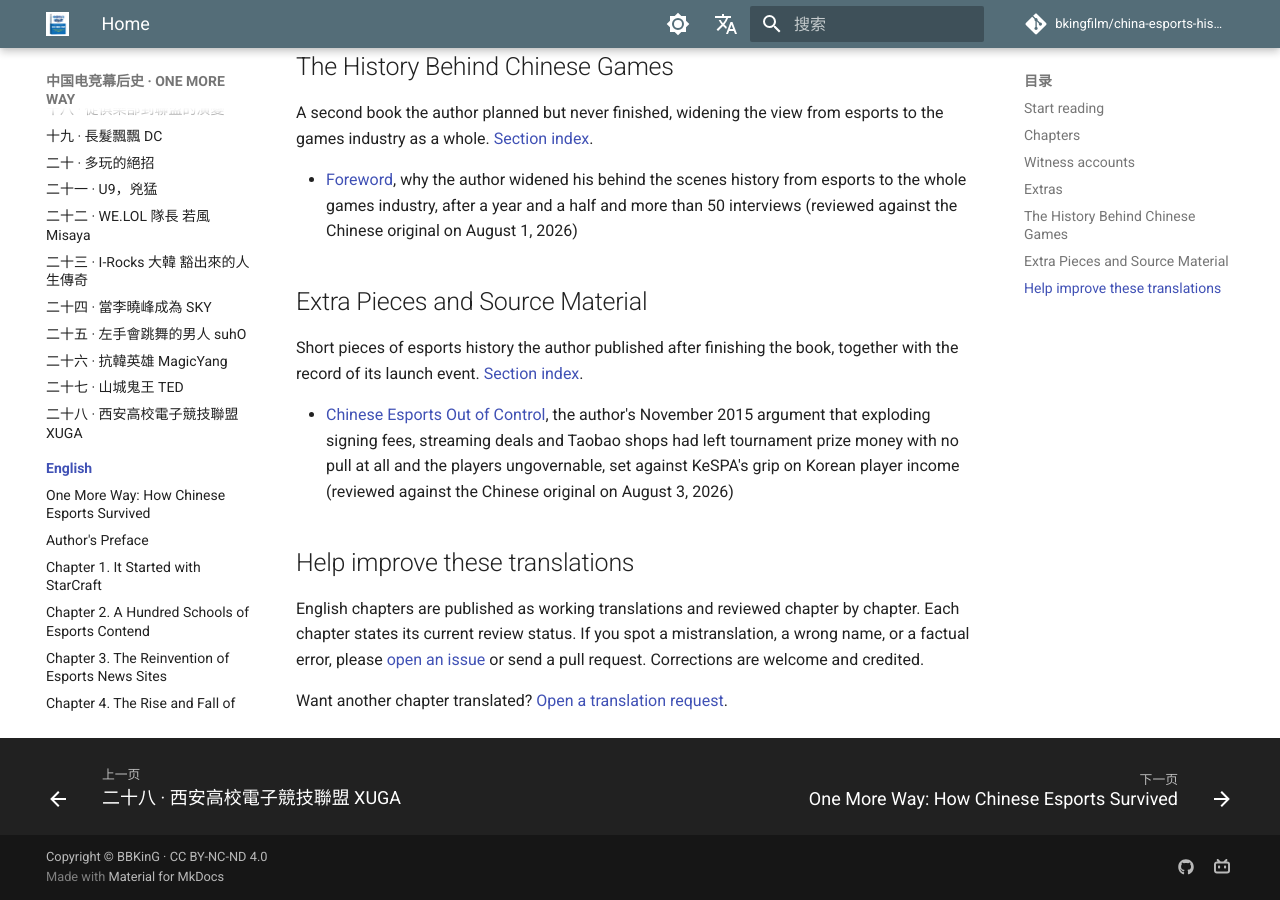
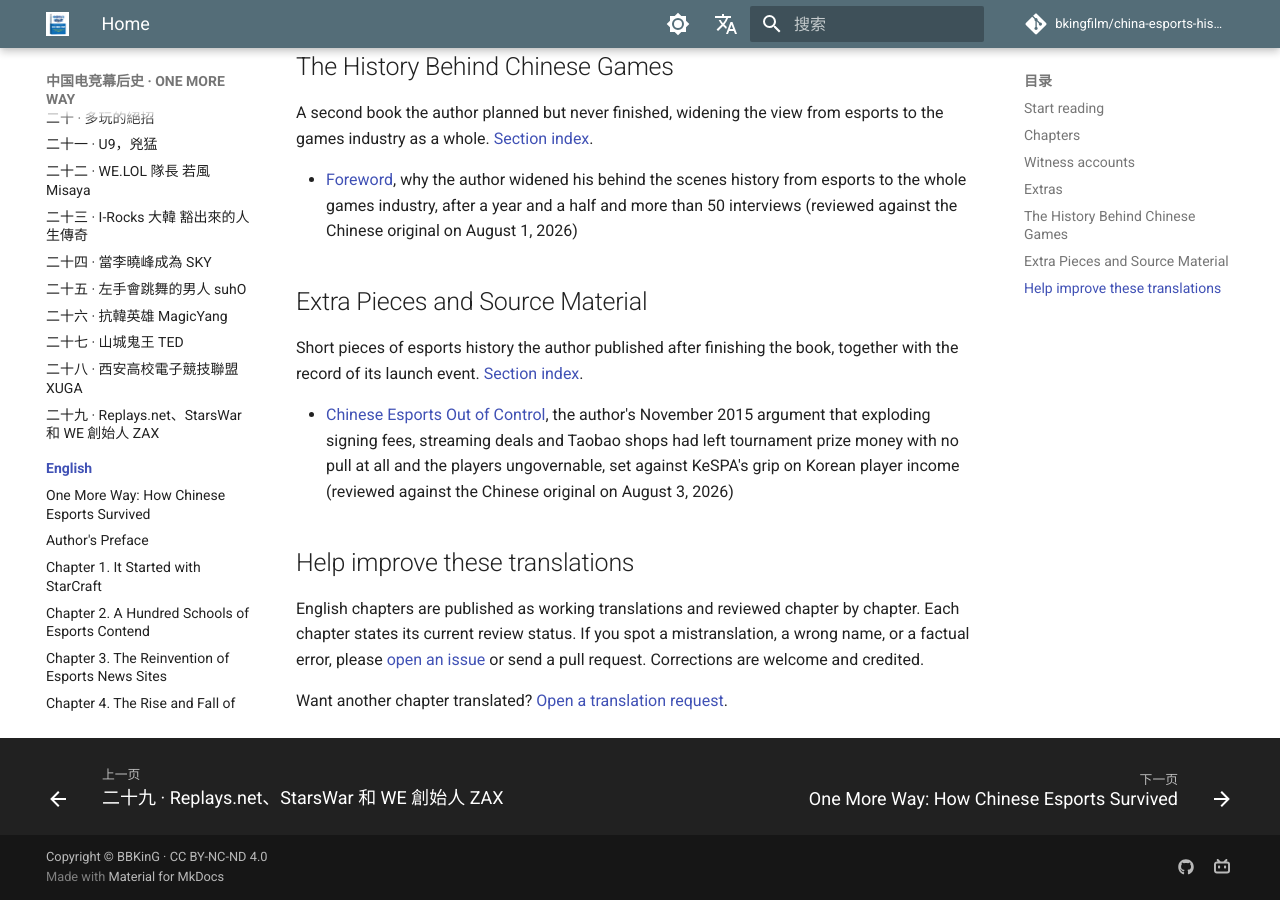
Before and after one commit to bkingfilm/china-esports-history, an MkDocs documentation site: the page built from docs/en/index.md, in a window 1280 px wide and 900 px high, scrolled down 6626 px. Built offline with MkDocs 1.6.1 and Material for MkDocs 9.7.7, drawn with Linux system fonts in a browser that asks for light colours; comment, search, counter and statistics services are not loaded; part of the change alters nothing that is shown.

Commit message:
繁體中文版新增第二十九章 Replays.net、StarsWar 和 WE 創始人 ZAX
譯自 docs/zh/chapters/29-Replays.net、StarsWar和WE创始人-ZAX.md，
章節結構照已校對的英文版 docs/en/29-zhouhao-zax-replays-starswar-we-founder.md 對齊（全篇無小標題）。

同時更新 docs/zh-tw/index.md 章節清單與 mkdocs.yml 繁體中文 nav。

自檢：s2tw 全等比對僅剩檔頭簡體連結兩處（例外甲），大陸用詞掃描、引號、
破折號、無圖片、數字與人名逐項核對全過，mkdocs build --strict 通過。

Co-Authored-By: Claude Opus 5 (1M context) <noreply@anthropic.com>

```diff
--- /dev/null
+++ b/docs/zh-tw/29-zhouhao-zax-replays-starswar-we-founder.md
@@ -0,0 +1,59 @@
+# 二十九 Replays.net、StarsWar 和 WE 創始人 ZAX
+
+> 《ONE MORE WAY：中國電競幕後史》其中一章。作者 BBKinG（劉洋）。譯自簡體中文原文：[二十九 Replays.net、StarsWar和WE创始人 ZAX](../zh/chapters/29-Replays.net、StarsWar和WE创始人-ZAX.md)
+>
+> 由 BBKinG 寫於 2008 年。首次發表於作者的知乎專欄，2013 年 12 月 23 日：https://zhuanlan.zhihu.com/p/19642242
+>
+> 這是等待校對的工作稿。若您發現誤譯、用詞不合臺灣習慣或史實錯誤，歡迎[開一個 issue](https://github.com/bkingfilm/china-esports-history/issues/new) 或送出 pull request。
+
+說到周豪這個名字，相信很多人都不知道，即便是說到他的另一個名字 Zax，相信很多人就算知道，但在腦海裡也沒有一個清晰的輪廓。這是因為，即使他是國際著名華人電子競技社群 http://Replays.net 的創始人，Stars War 國際電子競技明星邀請賽的組織者，世界頂級電子競技俱樂部 WE 的幕後老闆，1981 年出生的他也沒有任何張揚和高傲的姿態，一直低調地走在國內電子競技的幕後。
+
+Zax 在圈內有著很好的口碑，甚至連很多競爭對手都和他是朋友，但是很少有人瞭解他的過去，也很少有人知道他擁有什麼樣的夢想，這在年輕浮躁的電子競技圈幾乎是個奇蹟。
+
+Zax 祖籍廣東省潮州市，他的父親是一個典型的潮州商人，積極勤奮，好奇樂觀，非常具有冒險精神，做過很多那個時代的新興行業，曾是第一批在上海開超市的人，Zax 從小的家境非常好，甚至在上學放學時有專門的私人司機接送，從小喜歡玩遊戲的 Zax 幾乎擁有他成長時期所有類型的遊戲機，甚至有世界第一代遊戲機，用搖桿控制的雅達利遊戲機。
+
+不過這種富裕的生活在 Zax 高中時被一場突如其來的變故扭轉了。
+
+在 Zax 上高中的時候，他父親的生意合夥人突然捲款跑了，帶走了所有的錢，銷聲匿跡，突然間所有的債務都壓在了 Zax 父親的頭上，資金沒了，生意垮了，接踵而來的各種官司更是雪上加霜，法院甚至一度封掉了 Zax 的家，以前的那種養尊處優的生活一瞬間就沒了，曾經熟悉的面孔也在剎那間變得陌生，而 Zax 親眼目睹了這場變故的整個過程，他說，直到現在都還記得那些人的嘴臉。
+
+雖然這場變故帶來的影響在 Zax 大學畢業後有所好轉，但是它給 Zax 和他家庭帶來了太多的經驗和教訓，也非常殘酷地把 Zax 一下推到了社會的邊緣，讓他看到了社會的另一面。他說，在看到那一切之後，他有了一些改變，他繼承了他父輩一代潮州商人愛冒險，積極勤奮，好奇等特性，但是他絕對不會像父輩那樣拿家庭的未來去冒險，那太愚蠢了，從那時起，Zax 給自己定了一個奮鬥目標，就是讓家人和後代生活得更好。
+
+正是由於這樣的一些影響，Zax 選擇了一條和他父親完全不同的商人之路，走技術和文化商人的道路。
+
+2000 年，Zax 高中畢業了，考入了上海交通大學土木工程系，在那個暑假，他到電腦城裡找了份賣電腦的工作，在那裡，他開始瞭解客戶對電腦的需求，知道了要怎麼說怎麼做才能讓客戶對他賣的電腦產生興趣，並且第一次接觸到了電腦各方面的技術。
+
+進入大學之後，喜歡《星際爭霸》（臺譯《星海爭霸》）遊戲的 Zax 加入了學校裡的星際戰隊，當時學校戰隊有個主頁。怎麼做網頁？這讓他產生了濃厚的興趣，於是他就開始跟著一位學長學習做網頁，憑藉對技術方面的好奇和勤奮，很快他的網頁製作技術就超過了學長，在學長畢業離開學校時，他已經成了學校裡的很多學院和組織網站的設計製作者。
+
+由於一直從事學校星際戰隊主頁的管理，Zax 也從一個隊員慢慢地變成了戰隊的管理者之一。02 年非典的時候，Zax 和一群電子競技愛好者，在學校宿舍裡成功地搞了一次 CS 比賽，大家只需要在宿舍裡就可以透過網路參加，這讓學校方面對電子競技好感倍增，Zax 他們抓住機會向團委申請了「上海交通大學電子競技協會」，協會被很快批准，他也順其自然地成了該協會的負責人之一，並在招新宣講會上，向全體新成員致辭。
+
+在管理星際戰隊網站的時候，Zax 發現很多人對 Replay（比賽錄影）的需求量很大，於是，Zax 在一個叫「交大娛樂城」的網站上開出一個版塊，專門提供比賽錄影的下載，當時訪問的人很少，線上只有幾十個人，都是來下載錄影的。
+
+2002 年，隨著下載錄影的人越來越多，Zax 專門申請了一個個人空間來放那些錄影，這就是 Replays 最早的原型：http://replays.126.com/，當時的名字叫《經典錄像下載站》，02 年 7 月 22 日，Zax 打算註冊一個更好記的域名，就嘗試性地查詢了 Replays.net 這個域名，讓 Zax 十分驚奇的是，這個域名竟然沒有被註冊，從此，Replays.net 這個域名和 Zax 緊緊地連在了一起。
+
+http://Replays.net 在建立之初只有《魔獸爭霸 3》的錄影，後來一個當時在國內排前三的星際戰隊 linyu 戰隊的隊長找到 Zax，希望在 http://Replays.net 裡加入星際分站，Zax 同意了，隨後 linyu 戰隊的 WuFan（吳凡）被派過來專門負責星際分站的更新。現在，6 年過去了，WuFan 已經成了 http://Replays.net 的主編，負責 RN 下 6 個分站的內容管理。
+
+Zax 在說到 WuFan 最開始的工作時，用了一個非常形象具體的名詞「人肉搜索」，因為那個時候網站搜尋技術還不如現在這樣發達，很多比賽的錄影僅靠搜尋是無法找到的，要去翻看很多國外的電子競技網站，電子競技選手自己的 BLOG，甚至是要和那些職業選手建立長期的關係，以便可以從他們那裡拿到第一手的比賽和訓練錄影。
+
+在網站創立之初，更新和維護網站需要花費非常多的時間和精力，而且大家全部是自願的，RN 從 02 年建立到 05 年 4 月被美國 IGE 公司收購幾乎沒有一分錢收入，伺服器空間都是 Zax 到處借來的，一批又一批的 http://Replays.net 愛好者創造了 RN，Zax 說光是寫曾經為 RN 付出努力的工作人員名字就可以寫滿幾頁紙了，除了現在作為全職編輯的 WUFAN、SNOW、TONY 等等，曾為 RN 付出努力的工作人員幾乎遍佈世界各地的各個角落，從事著各式各樣的工作，他們依然和 Zax 保持著聯繫。
+
+http://Replays.net 真正火起來是在 05 年的 1 月，那是韓國 WEG 第一賽季的比賽，韓國人已經邀請了當時國內如日中天的 Magicyang 和蘇昊赴韓國參加電視聯賽，還有一個名額，要透過大家的投票才能決定，而當時還不出名的 SKY（就是後來奪得連續兩屆 WCG 冠軍的李曉峰）就在其中，SKY 透過 http://Replays.net 表達了他十分想去韓國參加 WEG 比賽的願望，http://Replays.net 發動了一場為 SKY 拉票的行動，一些大的遊戲網站比如新浪遊戲等等紛紛響應，不斷轉載 http://Replays.net 發出的拉票新聞，大家也紛紛透過這些新聞中的連結來到 RN 的論壇，從開始的幾十人，到後來的幾千人在線上，而 RN 論壇的人性化系統設計和自由度讓很多人喜歡上了這裡，會員數量開始倍增。
+
+當時同類的網站由於各種原因不斷關閉，有因為駭客攻擊，有因為人員流失，有因為技術跟不上，RN 當時也遇到了這些問題，曾經有長達 2 個月被人攻擊無法訪問，後來在母公司 IGE 的幫助下，RN 搬到了有千兆防火牆的專業機房中。在擁有了自己獨立的伺服器後，RN 走上正軌，網站訪問速度和網站的功能品質有了大幅度提高。
+
+說到 RN 和 IGE 的聯姻，就不得不說到另一個有點傳奇的人，就是 IGE 當時的中國上海代表處負責人 Rendey，Zax 和他認識的時候，Rendey 還在美國上學，課餘時間要去騎單車送外賣，他是一個 WAR3 的狂熱愛好者，也是 http://Replays.net 的會員，他後來自己做了一個虛擬物品交易網站，在中國收貨往美國賣，由於成本相比較低，很快就吃掉了當時美國最大的虛擬物品交易商 IGE 很大一部分市場，最後迫使 IGE 提出收購他的網站，那年 Rendey 27 歲，而 IGE 的老闆 24 歲，在被收購後，Rendey 被派回中國上海負責 IGE 90% 的全球採購業務，據說當時 IGE 公司市值 6 億美元。
+
+Zax 回憶這個部分時，依然可以感受到他的意外，一個一年前在美國送外賣，並且從沒見過面的 RN 會員，一年後是自己的老闆，誰都無法想像這種機緣巧合，讓 http://Replays.net 從一個個人網站變成了一個商業網站，Zax 說，現在想起來，Rendey 給我們了一個很好的機會。
+
+在 RN 被收購後，公司搬往了上海靜安區威海路的文新報業大廈，Zax 有了充足的資金和後臺去擴大 http://Replays.net 的影響力，在和 Rendey 商量後，公司打算組建一支實力強勁的 War3 戰隊，Rendey 想收購當時韓國最強的 Friends 戰隊，就找到了 Showtime 幫助聯繫，Zax 想收購中國當時最強的 Yoliny 戰隊，就聯繫了 Yoliny 的隊長裴樂，在經過幾次和選手的談判之後，戰隊成員基本敲定了，新的戰隊由中國和韓國 2 支最強的戰隊組成，合併後的新名字叫 World Elite（世界精英）就是現在如日中天的 WE 戰隊。
+
+2005 年 4 月 28 日，WE 戰隊成立後，Rendey 想把中國和韓國的隊員都邀請到上海來舉行一個成立儀式，Zax 提出，機會難得，不如搞大一點做一個比賽，在體育館裡舉行，觀眾可以來看。其實，做一個自有品牌的國際性比賽是 Zax 一直以來的夢想之一。
+
+就這樣，05 年 6 月，第一屆 Stars War 國際電子競技明星邀請賽誕生了，在上海盧灣區體育館，比賽當天整個體育館座無虛席，說起那屆的 Stars War，Zax 印象最深的就是比賽打到晚上 12 點，竟然還有至少 200 名觀眾沒走，堅持看完了比賽，結束後還在體育館外面等著選手出來要簽名。
+
+由於第一屆 Stars War 時觀眾的熱烈反應，公司決定把 Stars War 這個賽事品牌一直做下去，這樣也就有了第二屆的 Stars War，邀請到了更多的世界頂級明星，更大的體育館，比賽時 GamesTV 進行了現場直播，26 萬獨立 IP 的觀看和現場 4000 個座位被佔滿，而且是連續 2 天，這個電子競技比賽現場觀眾最多的紀錄直到現在都沒有被打破，Stars War 創造了一個新的電子競技比賽組織模式：全明星賽現場直播模式。
+
+WE 戰隊在有了穩定的贊助支持後，全隊的成績更是突飛猛進，中國分隊的 SKY 連續 2 年獲得 WCG 世界冠軍，08 梯隊和 09 梯隊也在穩步提高，隨著 WE 星際和 FIFA 足球分隊的建立，以及各種電腦硬體和時尚消費品贊助商的追捧，WE 已經成為了中國電子競技俱樂部的皇馬。
+
+不過，中國電子競技的整體形勢依然不容樂觀，無論是作為一種新興的體育項目，還是一種生活態度，電子競技的概念都十分前衛，Zax 說，有些事情需要時間，各種人脈和資源需要時間去沉澱，電子競技圈也需要時間去成長，越來越多喜歡電子競技的人們開始進入職場，我們經常看到一些人開始把一些企業市場活動和電子競技聯繫起來，他們之前都是電子競技的參與者或者是愛好者，我們現在做的就是一個播種的階段，電子競技將來的前景一定很好，就看誰能活到那個時候。
+
+潮州人愛好喝功夫茶，Zax 現在一有空就會在家裡喝喝功夫茶，約朋友來家裡聊聊天，甚至是彈彈鋼琴。他有一隻紫砂壺，他說紫砂壺是要養的，養久了就能通人性，每天要不斷的撫摸它的表面，它會吸收你的靈氣，時間長了會使得泡出來的茶會有你獨特的味道，中國傳統文化有很多寶貴的東西，但是很多被我們拋棄了，說禮儀別人會想到日本，說圍棋別人想到韓國，我們已經快沒有自己的文化了，Zax 夢想有一天別人說到電子競技的時候，能想到中國。
--- a/docs/zh-tw/index.md
+++ b/docs/zh-tw/index.md
@@ -48,3 +48,4 @@
 - [二十六 抗韓英雄 MagicYang](26-magicyang-korean-killer.md)，全書第二十六章，BBKinG 寫於 2007 年。老楊本名周晨，1981 年生於上海徐匯區，MagicYang 這個 ID 取自《銀河英雄傳說》裡像魔術師一樣運用戰術的楊威利。童年泡在動畫片裡，曾用《海賊王》香吉士畢生尋找的 All-Blue 當比賽名字；家裡對功課只「稍微限制」，他因此有時間鑽研棋類，初中就自己設計了一套二十多種艦隻相生相剋的二戰海戰遊戲，連規則書都寫了一本。2001 年 WCGC 上海賽區星際項目在淘汰賽出局，2002 年被學校推薦去網咖當實習網管，一個月後辭職專心備戰，以「意境」戰隊的 =Y.J=WCG 拿下 WCG 上海賽區星際冠軍，中國區總決賽在敗者組淘汰 PJ 後輸給馬天元。看清和韓國高手的差距後，2003 年初加入 SOZ 改打 WAR3，每天 16 小時泡在戰網，不到一年做到亞洲伺服器排名第一，他改良的「大樹流」逼得暴雪在改版時削弱大樹屬性。同年 WCG 韓國總決賽，靠出國前和 SuhO 算出的「龍之溫泉」泉水細節，用小精靈偷傷對手英雄擊敗 Ex_Bifrost，又擊敗 TopSpeed.WeRRa，被愛好者冠上抗韓大師的頭銜，八進四卻輸給隊友 ChinaHuman（CQ2000）。2005 年在韓國 WEG 電視聯賽先以出其不意的雙線戰術逼退 TOD，最後敗給被稱為第五種族外星人的 Moon，拿到第四。回國後經張哲希與黃昊引見進 GamesTV 做兼職解說，和 BBC 的 BM 組合成了解說界的經典（等待校對的工作稿）
 - [二十七 父母帶他打比賽 山城鬼王 TED](27-zengzhuo-ted-ghost-king.md)，全書第二十七章。曾卓（TED）1988 年生於重慶渝中區，父親是警察，母親是公司文員，家裡在教育觀念上十分超前。不到 5 歲父親就買了紅白機，父子倆在家一起玩坦克大戰，街機流行時是母親帶他去遊戲廳，個子夠不著操縱桿就踩板凳。小學讀的實驗班從一年級起教寫詩、學英文、用電腦、吹薩克斯風，每年還幫學生出一本書，他小學還沒唸完就已經是從紅色警報、星際爭霸到文檔排版都精通的電腦高手，初三拿下全國 PPT 製作大賽重慶第一。頭兩次現場比賽都是母親下班路過電腦城順手替他報的名，第一次打星際第一輪就被淘汰，被父親笑了很久；2003 年改打魔獸爭霸，分進死亡小組卻贏了那一年 WCG 世界亞軍 CQ2000，賽後 CQ2000 過來問他是不是重慶人，把他拉進了重慶高手的 QQ 群。2005 年拿下 CIG 重慶賽區冠軍，同年去上海打總決賽，抽籤時站在 suho 前面激動得不敢搭話，第一輪就被 KEDA 淘汰。升高三前和父親大吵一架，父親吼他有本事打遊戲能自己養活自己，他回了一句我養給你看；校長批准他不住校、不上晚自習，當地體育報紙用半個版面報導他之後，父親才同意休學。2006 年 6 月 15 日十八歲生日當天他坐火車去西安進 WE，頭三個月一場沒贏過，月薪 500 塊，每天只吃一頓飯一瓶水，直到 WGT 中國區總決賽拿到第三，工資漲到 1500 塊才吃得起夜宵。2008 年 ROTK，他在 WE 走到絕路時 ALL KILL 十五名世界頂尖選手拿下冠軍，2009 年隨 WE 打 WC3L 拿到世界冠軍（等待校對的工作稿）
 - [二十八 西安高校電子競技聯盟 XUGA](28-xuga-xian-university-alliance.md)，全書第二十八章。XUGA 全稱西安電子競技高校聯盟，是 BBKinG 2003 年還在西安唸書時做起來的，靠 CGA 當時在 CS 上的人氣，把西安最大的 37 所大專院校捏在一起，一個一個教學生社團怎麼寫申請、怎麼跟老師打交道、怎麼迎合學校對遊戲的態度。這件事一開始連 CGA 的同事都反對，是市場總監楊晨多方平衡才放行。籌備期他每天早上 8 點買一瓶水就去學校機房坐到晚上 10 點，整理資料、逐一面談，兩個月每天只吃一碗拉麵，最後差點得胃病。第一屆比賽起初只想找家網咖擺兩天，結果連上機費都得自己出；他去拉贊助時沒文件沒方案沒 PPT，被人禮貌請出來，直到一個賣顯示器的西安代理商點醒他，說贊助商不怕花錢，今天投一塊明天賺一塊，後天你要多少都給。他從此改從贊助商的角度寫方案，很快談下正在西安狙擊百事的可口可樂：可口可樂想拿下鐘樓旁那家剛開幕、缺人氣的網咖簽飲料排它協議，XUGA 正好給雙方一個理由。最後可口可樂出錢、網咖冠名、他來組織，兩天四個比賽項目，近 500 名選手，觀眾把網咖擠得水洩不通。他一分錢工錢沒拿，還緩繳一學期學費去付給幾個核心成員，學費最後是母親偷偷又寄來的。2004 年他去上海工作，把聯盟交給眾人都不看好的灌水酋長，到 2010 年 XUGA 已經辦到第十二屆（等待校對的工作稿）
+- [二十九 Replays.net、StarsWar 和 WE 創始人 ZAX](29-zhouhao-zax-replays-starswar-we-founder.md)，全書第二十九章，BBKinG 寫於 2008 年。周豪（Zax）1981 年生，祖籍廣東潮州，父親是敢冒險的潮州商人，家裡曾請私人司機接送他上下學，他從雅達利一路玩遍成長期的各種遊戲機。高中時父親的生意合夥人捲款跑路，債務與官司接踵而來，法院一度封掉他家，他從此決定絕不拿家庭的未來去冒險。2000 年考進上海交通大學土木工程系，暑假在電腦城賣電腦，進校後為星際戰隊做主頁而學會網頁製作，2002 年非典期間在宿舍網路上辦成一場 CS 比賽，順勢向團委申請下上海交通大學電子競技協會。他先在「交大娛樂城」開了個比賽錄影下載版塊，2002 年 7 月 22 日查到 Replays.net 這個域名竟然沒人註冊，RN 就此誕生；從建站到 2005 年 4 月被美國 IGE 收購幾乎沒有一分錢收入，伺服器空間全靠到處借。2005 年 1 月 RN 為 SKY 拉票爭取韓國 WEG 的名額，論壇從幾十人湧到幾千人。促成 RN 與 IGE 聯姻的 Rendey 一年前還在美國騎單車送外賣，只是 RN 的一名會員，靠虛擬物品交易吃掉 IGE 很大一部分市場後反被收購，27 歲被派回上海主管 IGE 90% 的全球採購。收購之後 Zax 與 Rendey 把中韓兩支最強戰隊併成 World Elite，2005 年 6 月藉 WE 成立辦出第一屆 Stars War，盧灣區體育館座無虛席，打到晚上 12 點還有至少 200 名觀眾守著要簽名；第二屆由 GamesTV 現場直播，26 萬獨立 IP 觀看，4000 個座位連兩天坐滿。文末寫他在家喝功夫茶、養紫砂壺，說我們已經快沒有自己的文化了，夢想有一天別人說到電子競技就能想到中國（等待校對的工作稿）
--- a/mkdocs.yml
+++ b/mkdocs.yml
@@ -188,6 +188,7 @@ nav:
       - 二十六 · 抗韓英雄 MagicYang: zh-tw/26-magicyang-korean-killer.md
       - 二十七 · 山城鬼王 TED: zh-tw/27-zengzhuo-ted-ghost-king.md
       - 二十八 · 西安高校電子競技聯盟 XUGA: zh-tw/28-xuga-xian-university-alliance.md
+      - 二十九 · Replays.net、StarsWar 和 WE 創始人 ZAX: zh-tw/29-zhouhao-zax-replays-starswar-we-founder.md
   - English:
       - "Home": en/index.md
       - "One More Way: How Chinese Esports Survived": en/one-more-way-tedx-2015.md
```
